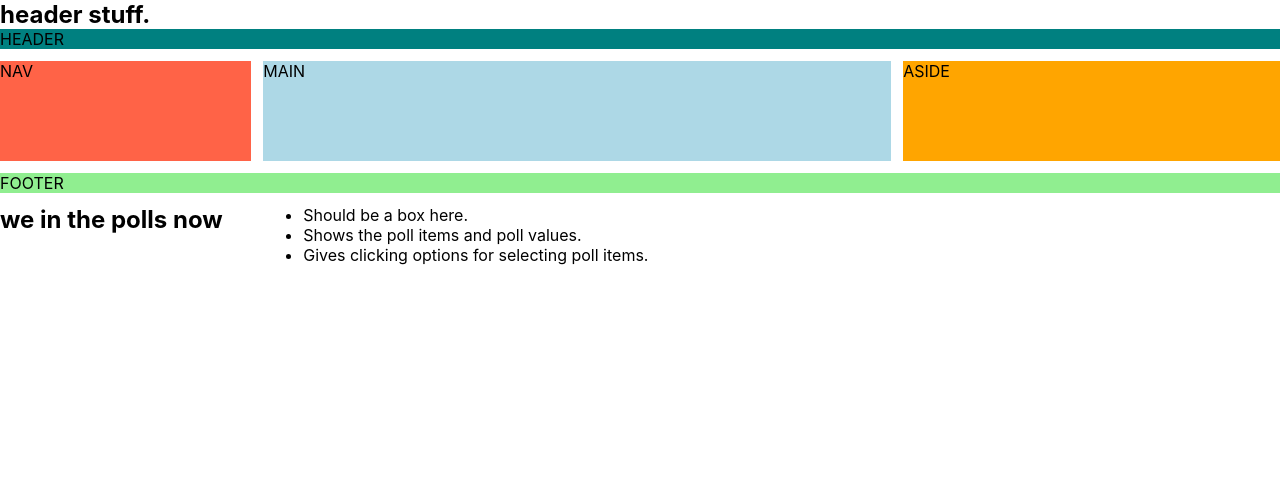
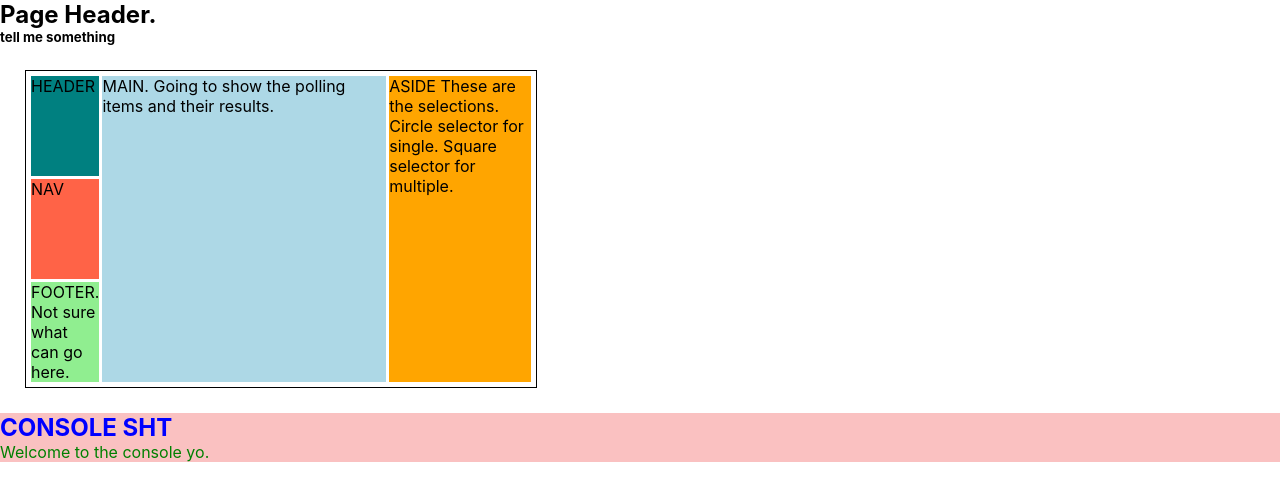
Before and after one commit to el7/Pollingo, a React (Create React App) app in the folder pollingo/: page / in a window 1280 px wide. Shown: the top 500 px of the page. Built offline with nearby package versions, Linux system fonts and the light colour scheme.

Commit message:
added sass files, testing

```diff
--- a/pollingo/package.json
+++ b/pollingo/package.json
@@ -6,6 +6,7 @@
     "@testing-library/jest-dom": "^5.11.6",
     "@testing-library/react": "^11.2.0",
     "@testing-library/user-event": "^12.2.2",
+    "node-sass": "^4.14.1",
     "react": "^17.0.1",
     "react-dom": "^17.0.1",
     "react-scripts": "4.0.0",
--- a/pollingo/src/App.js
+++ b/pollingo/src/App.js
@@ -2,6 +2,7 @@ import React from "react";
 import './App.css';
 import Header from './Header';
 import PollBox from './PollBox';
+import Console from './Console';
 
 function App() {
   // BEM class naming convention
@@ -12,9 +13,8 @@ function App() {
 
     <PollBox />
 
-    {/* cards */}
+    <Console />
 
-    {/* swipe */}
 
     </div>
   );
--- /dev/null
+++ b/pollingo/src/Console.css
@@ -0,0 +1,9 @@
+.console {
+  color: blue;
+  background-color: #fac1c1;
+}
+
+.console .console-desc {
+  color: green;
+}
+/*# sourceMappingURL=Console.css.map */
--- /dev/null
+++ b/pollingo/src/Console.js
@@ -0,0 +1,13 @@
+import React from 'react';
+import "./Console.css";
+
+function Console() {
+    return (
+        <div className="console">
+            <h2 class="console-name">CONSOLE SHT</h2>
+            <p class="console-desc">Welcome to the console yo.</p>
+        </div>
+    )
+}
+
+export default Console
--- /dev/null
+++ b/pollingo/src/Console.scss
@@ -0,0 +1,16 @@
+
+.console {
+    color: blue;
+    background-color: rgb(250, 193, 193);
+
+    .console-name {
+
+
+    }
+
+    .console-desc {
+        color: green;
+    }
+
+
+}
--- a/pollingo/src/Header.js
+++ b/pollingo/src/Header.js
@@ -4,7 +4,8 @@ import "./Header.css";
 function Header() {
     return (
         <div className="header">
-            <h2> header stuff. </h2>
+            <h2> Page Header.</h2>
+            <h5>tell me something</h5>
         </div>
     )
 }
--- a/pollingo/src/PollBox.css
+++ b/pollingo/src/PollBox.css
@@ -1,15 +1,18 @@
 
 .pollbox-1 {
 
+    border: 1px solid black;
     display: grid;
-    grid-template-rows: 1fr 5fr 1fr;
-    grid-template-columns: 2fr 5fr 3fr;
+    grid-template-rows: 1fr 1fr 1fr;
+    grid-template-columns: 1fr 8fr 4fr;
     grid-template-areas:
-      "header header header"
+      "header main aside"
       "nav main aside"
-      "footer footer footer";
-    grid-gap: .75em;
-
+      "footer main aside";
+    grid-gap: .20em;
+    width: 500px;
+    margin: 25px;
+    padding: 5px;
 }
 
 
@@ -34,7 +37,6 @@ footer{
     background-color: lightgreen;
 }
 
-// For tablet viewers
  @media(max-width: 768px){
     grid-template-rows: 1fr 1fr 5fr 1fr;
     grid-template-columns: 2fr 5fr 3fr;
--- a/pollingo/src/PollBox.js
+++ b/pollingo/src/PollBox.js
@@ -4,18 +4,18 @@ import "./PollBox.css";
 function PollBox() {
     return (
         <div className="pollbox-1">
-            <h2> we in the polls now </h2>
-            <ul><li>Should be a box here.</li>
-            <li>Shows the poll items and poll values.</li>
-            <li>Gives clicking options for selecting poll items.</li>
-            </ul>
             <header>HEADER</header>
             <nav>NAV</nav>
-            <main>MAIN</main>
-            <aside>ASIDE</aside>
-            <footer>FOOTER</footer>
-
-
+            <main>
+                MAIN. Going to show the polling items and their results.
+            </main>
+            <aside>
+                ASIDE
+                These are the selections.
+                Circle selector for single.
+                Square selector for multiple.
+            </aside>
+            <footer>FOOTER. Not sure what can go here.</footer>
         </div>
     )
 }
```
Also changed, not shown: 2 other files (tests, documents, lock files or other folders).
